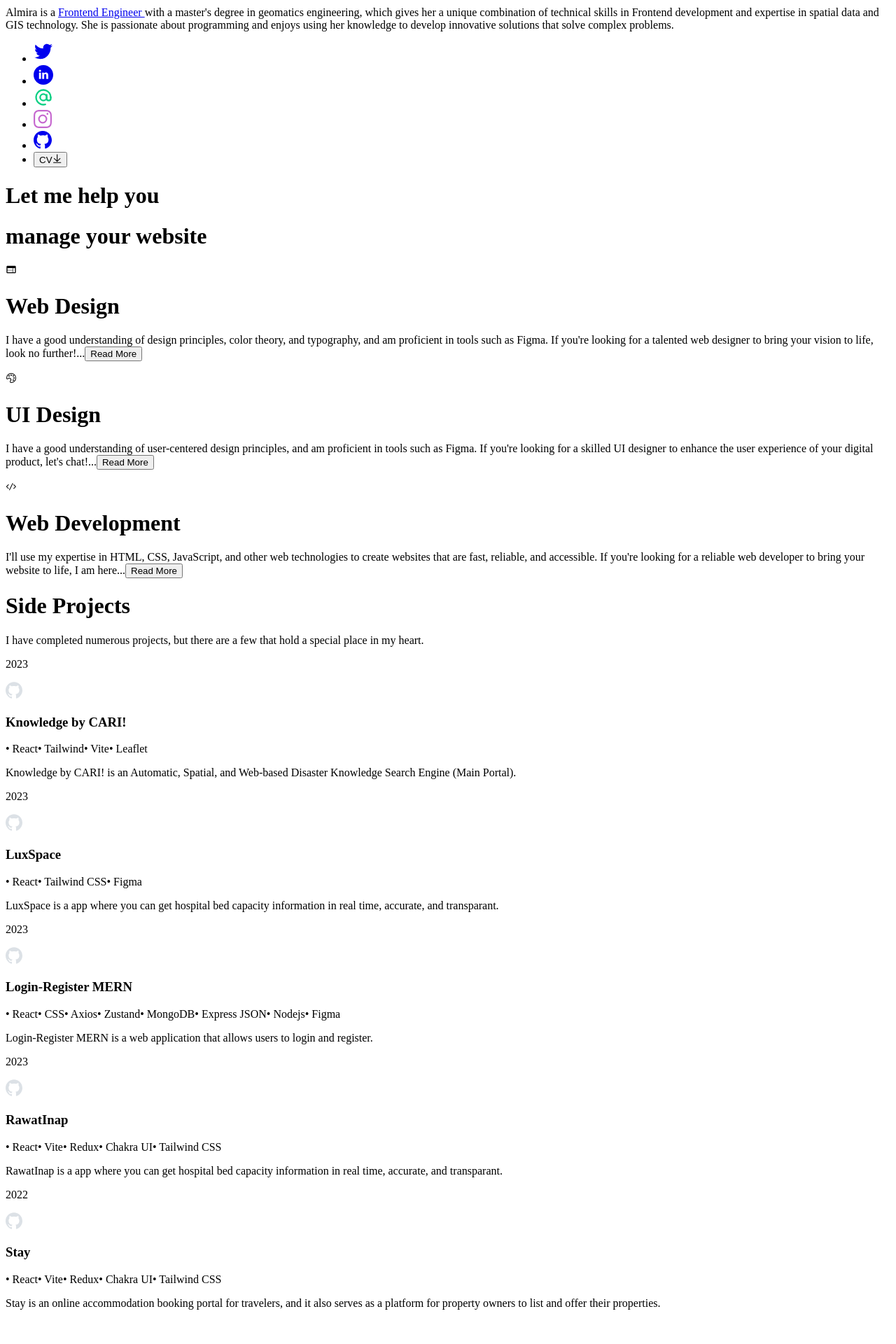
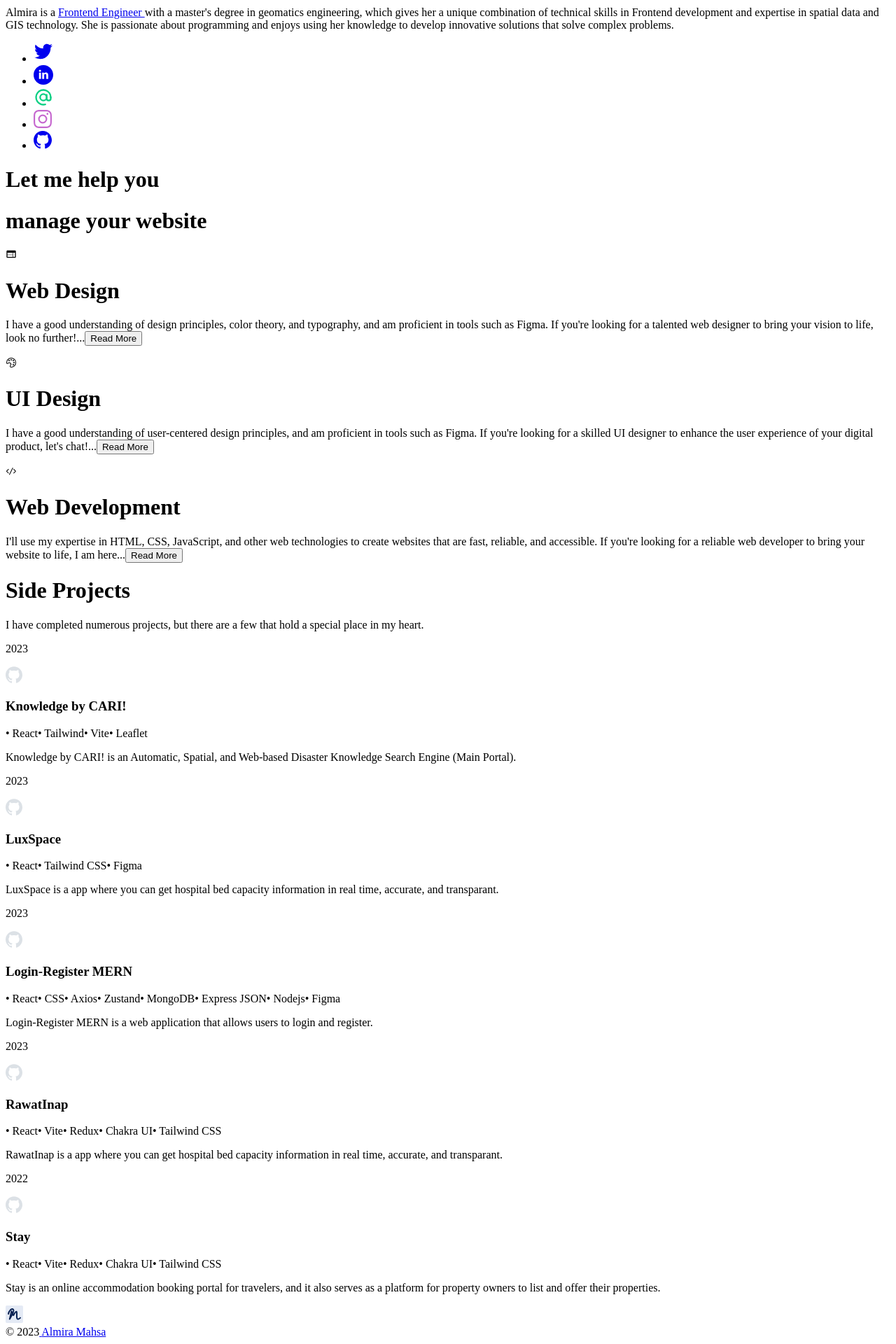
Before and after one commit to Almiramahsa/Personal-Website, a React (Vite) app: page / in a window 1280 px wide. Shown: the part 284-2204 px from the top of the page at 70% size. Before the commit the page ends 2171 px from the top, so only its background shows below. Built offline with nearby package versions, Linux system fonts and the light colour scheme; the HTML template or start-up script is replaced by a standard one.

Commit message:
menambahkan footer

```diff
--- a/src/App.jsx
+++ b/src/App.jsx
@@ -3,6 +3,7 @@ import HeroSection from './components/HeroSection';
 import Services from './components/Services';
 import Works from './components/Works';
 import AboutMe from './components/AboutMe';
+import Footer from './components/Footer';
 function App() {
   const [theme, setTheme] = useState(null);
 
@@ -35,6 +36,7 @@ function App() {
           <AboutMe></AboutMe>
           <Services></Services>
           <Works></Works>
+          <Footer />
         </div>
       </div>
     </>
--- a/src/components/AboutMe.jsx
+++ b/src/components/AboutMe.jsx
@@ -3,14 +3,14 @@ import SectionTitle from './SectionTitle';
 import { motion } from 'framer-motion';
 import { GrLinkBottom } from 'react-icons/gr';
 function AboutMe() {
-  const downloadCV = () => {
-    const link = document.createElement('a');
-    link.href = '/public/CV_ATS_Almira Mahsa.pdf';
-    link.download = 'CV Almira March 2023';
-    document.body.appendChild(link);
-    link.click();
-    document.body.removeChild(link);
-  };
+  // const downloadCV = () => {
+  //   const link = document.createElement('a');
+  //   link.href = '/public/CV_ATS_Almira Mahsa.pdf';
+  //   link.download = 'CV Almira March 2023';
+  //   document.body.appendChild(link);
+  //   link.click();
+  //   document.body.removeChild(link);
+  // };
   return (
     <div className="min-h-screen flex items-center justify-center flex-col py-20">
       <div className="text-center flex-grow">
@@ -83,12 +83,12 @@ function AboutMe() {
                   </svg>
                 </a>
               </li>
-              <li className="mr-6 ">
+              {/* <li className="mr-6 ">
                 <button className=" text-black hover:bg-gray-50 border p-2 font-normal py-2 text-sm rounded" onClick={downloadCV}>
                   <span>CV</span>
                   <GrLinkBottom className="ml-2 inline-block" />
                 </button>
-              </li>
+              </li> */}
             </ul>
           </motion.div>
         </motion.div>
--- /dev/null
+++ b/src/components/Footer.jsx
@@ -0,0 +1,26 @@
+import React from 'react';
+
+function Footer() {
+  return (
+    <section className="footer">
+      <div className=" border-b border-gray-200 py-12 mt-16 px-4">
+        <div className="flex justify-center mb-8">
+          <img src="/public/amlogo.svg" alt="Almira's logo " />
+        </div>
+        <div className="flex flex-wrap items-center md:justify-between justify-center">
+          <div className="w-full md:w-4/12 px-4 mx-auto text-center">
+            <div className="text-sm text-gray-800 font-semibold my-5">
+              © <span>2023</span>
+              <a href="caribencana.id" className="text-gray-900 hover:text-orange-500" target="_blank">
+                {' '}
+                Almira Mahsa
+              </a>{' '}
+            </div>
+          </div>
+        </div>
+      </div>
+    </section>
+  );
+}
+
+export default Footer;
```
